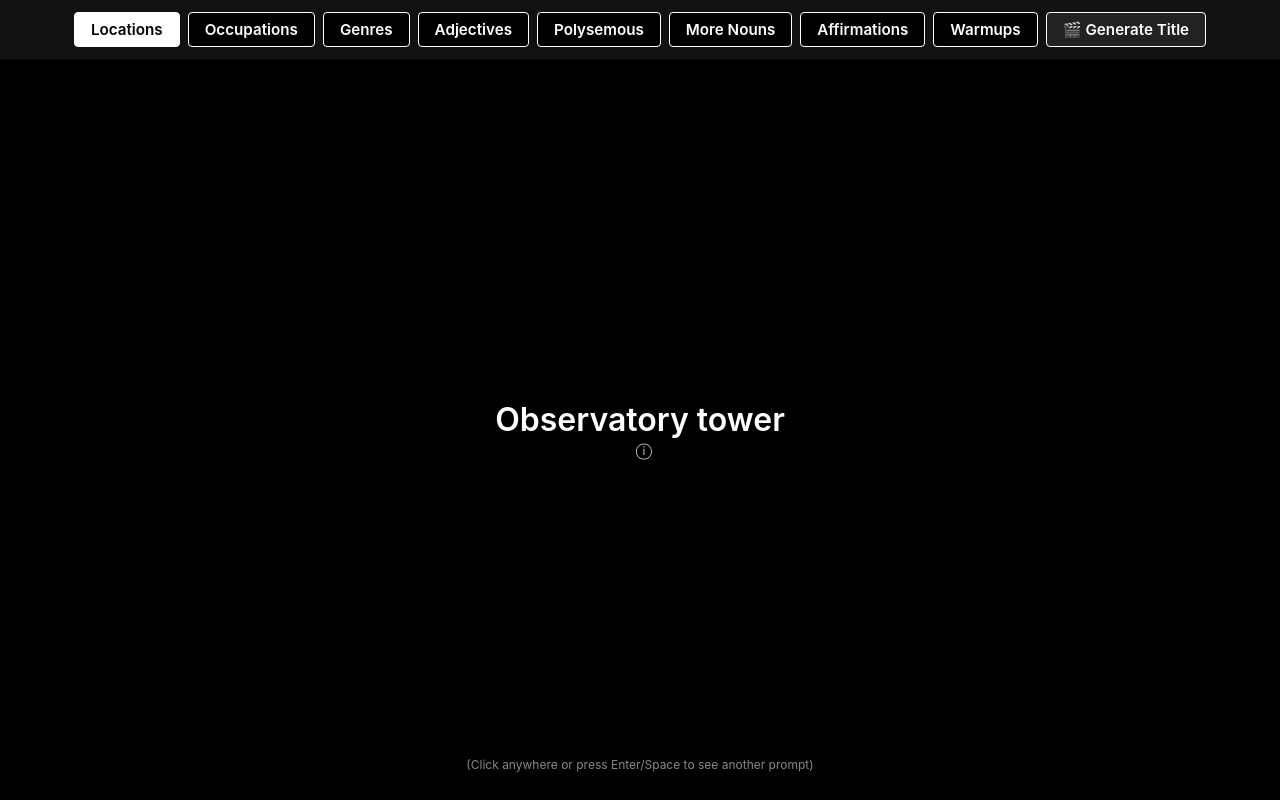
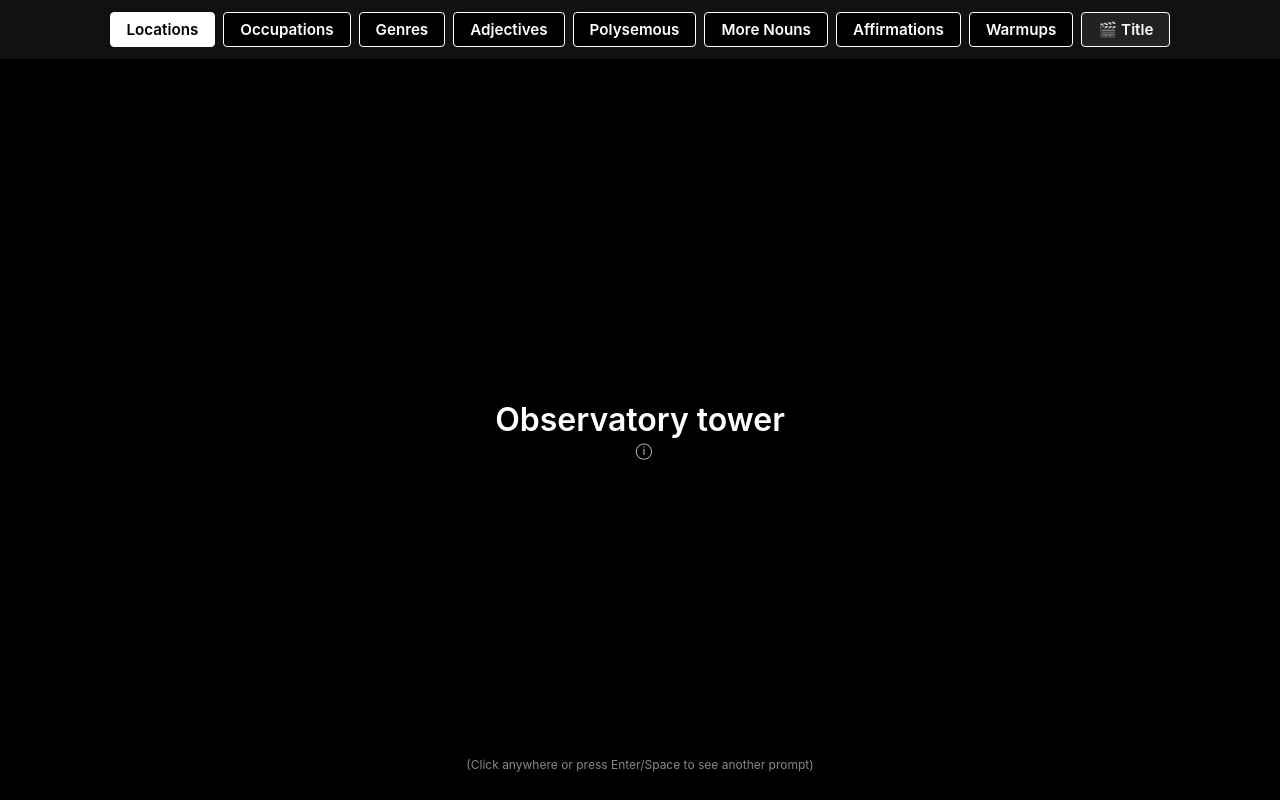
Before and after one commit to improv-tools/initiate, a React (Create React App) app: page / in a window 1280 px wide. Built offline with nearby package versions, Linux system fonts and the light colour scheme.

Commit message:
Generate Title to TItle

```diff
--- a/src/App.jsx
+++ b/src/App.jsx
@@ -165,7 +165,7 @@ export default function App() {
             fontFamily: "inherit",
           }}
         >
-          🎬 Generate Title
+          🎬 Title
         </button>
       </div>
 
```
